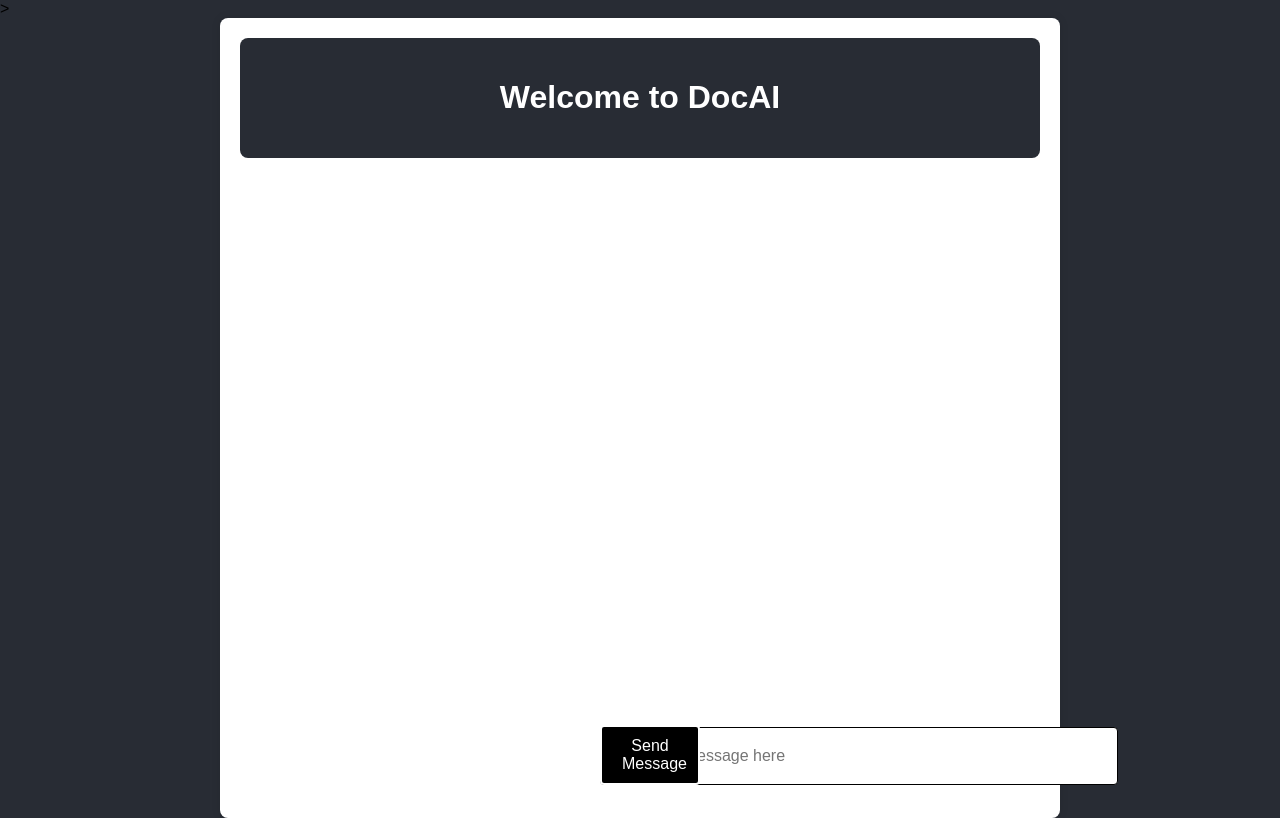
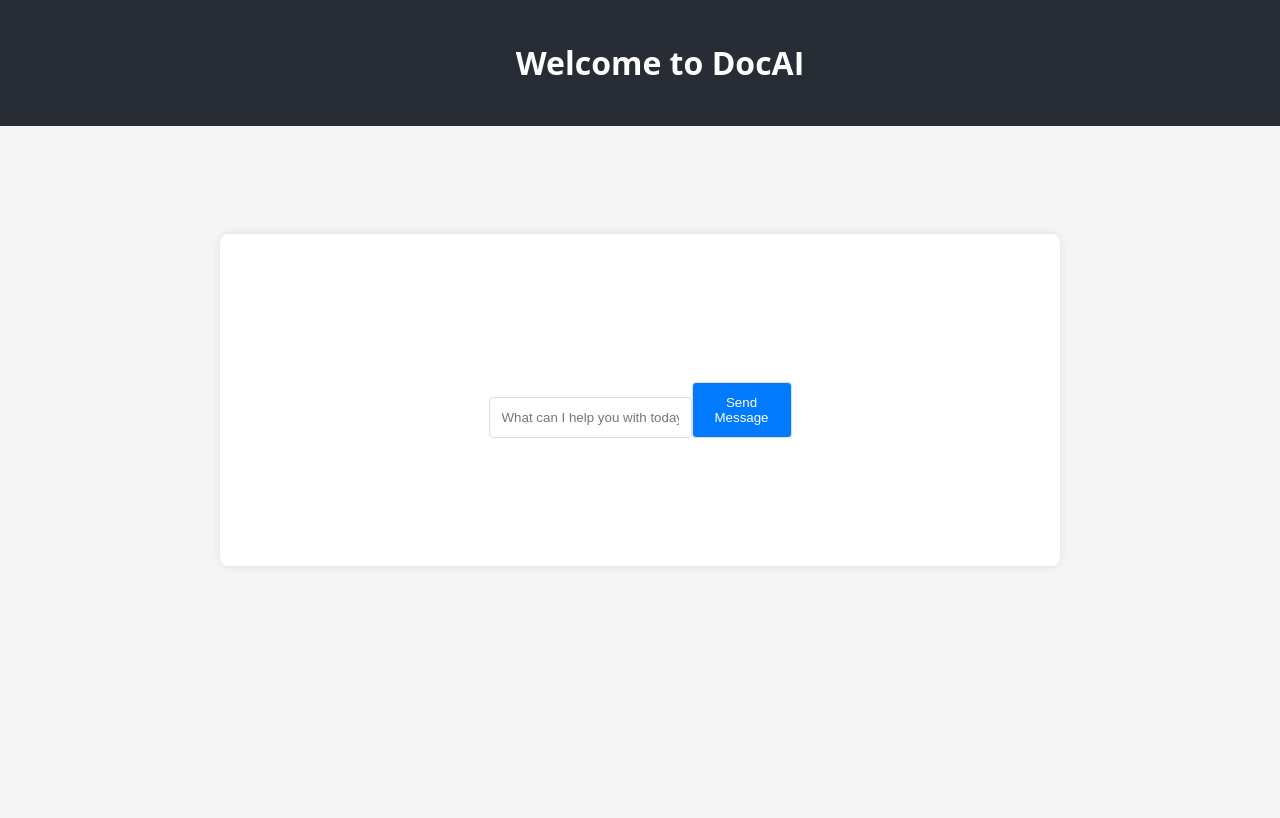
Before and after one commit to GraysonHackett/DocAI, a React (Create React App) app: page / in a window 1280 px wide. Built offline with nearby package versions, Linux system fonts and the light colour scheme.

Commit message:
Sprint 1 Code Review - Merge

```diff
--- a/public/index.html
+++ b/public/index.html
@@ -2,7 +2,7 @@
 <html lang="en">
 <head>
   <meta charset="utf-8" />
-  <link rel="icon" href="%PUBLIC_URL%/DocAI-Logo.jpg" /> <!-- Link to our own logo once we have one -->>
+  <link rel="icon" href="%PUBLIC_URL%/DocAI-Logo.ico" /> <!-- Link to our own logo once we have one -->
   <meta name="viewport" content="width=device-width, initial-scale=1" />
   <title>DocAI</title> <!-- Update title here -->
 </head>
--- a/src/App.css
+++ b/src/App.css
@@ -1,9 +1,10 @@
-/* src/App.css */
-body {
-  font-family: 'Arial', sans-serif;
+/* Consolidated App.css */
+body, html {
+  font-family: 'Open Sans', sans-serif;
   margin: 0;
   padding: 0;
-  background-color: #282c34;
+  background-color: #f5f5f5;
+  color: #333;
 }
 
 #root {
@@ -11,7 +12,7 @@ body {
   flex-direction: column;
   align-items: center;
   justify-content: center;
-  height: 100vh;
+  min-height: 100vh;
 }
 
 .App {
@@ -20,50 +21,98 @@ body {
   padding: 20px;
   border-radius: 8px;
   box-shadow: 0 0 10px rgba(0, 0, 0, 0.1);
-  width: 80%;
+  width: 90%;
   max-width: 800px;
-  margin: 0 auto;
-  height: 100%; /* Make it full-height */
+  margin: auto; /* Center the box horizontally */
 }
 
 .App-header {
   background-color: #282c34;
   padding: 20px;
   color: white;
-  border-radius: 8px 8px 8px 8px;
+  width: 100%; /* Stretch across the top */
+  position: fixed; /* Stick to the top */
+  top: 0;
+  left: 0;
+  z-index: 1000; /* Ensure it's above other content */
 }
 
 main {
   display: flex;
-  align-items: center;
+  align-items: flex-start; /* Align chat at the top */
   justify-content: center;
-  flex: 1; /* Expand to fill remaining height */
+  flex-direction: column; /* Stack children vertically */
+  width: 100%;
+  padding-top: 100px; /* Space for header */
+  padding-bottom: 100px; /* Space for .text-box and .send-button */
+  max-height: calc(100vh - 200px); /* Max height for chat window */
+  overflow-y: auto; /* Make chat scrollable */
 }
 
-input {
-  padding: 12px;
-  margin-right: 8px;
-  border: 1px solid #444654;
-  border-radius: 4px;
-  position: absolute;
-  bottom:5px;
-  left: 470px;
-  width: 400px;
+.openai-container {
+  display: flex;
+  flex-direction: column;
+  align-items: center;
+  justify-content: flex-end; /* Align messages to the bottom */
+  width: 100%;
 }
 
-button {
+/* Chat input and button */
+.text-box, .send-button {
+  box-sizing: border-box;
   padding: 12px;
-  background-color: black;
-  color: white;
-  border: 1px solid #444654;
-  cursor: pointer;
+  margin: 8px 0; /* Space between input and button */
+  border: 1px solid #ddd;
   border-radius: 4px;
-  position: absolute;
-  bottom: 5px;
-  right: 480px;
 }
 
-button:hover {
-  background-color: white;
-  color: black;
+.text-box {
+  width: calc(100% - 100px); /* Adjusted width for .text-box */
 }
+
+.send-button {
+  width: 100px; /* Width of the button */
+  background-color: #007bff; /* Bootstrap primary color for familiarity */
+  color: white;
+}
+
+
+.send-button:hover {
+  background-color: #0056b3; /* Darken on hover */
+}
+
+.messages-container {
+  display: flex;
+  flex-direction: column; /* Stack messages vertically */
+  align-items: flex-start; /* Align messages to the left */
+  justify-content: flex-end; /* Align messages to the bottom */
+  max-height: calc(100vh - 200px); /* Maximum height for messages container */
+  overflow-y: auto; /* Enable vertical scrolling if messages overflow */
+  padding: 10px; /* Add padding to the container */
+}
+
+/* Chat message styles */
+.message {
+  margin: 10px 0;
+  padding: 10px 20px;
+  border-radius: 20px;
+  word-wrap: break-word; /* Ensure long words don't break layout */
+}
+
+/* Styling for messages sent by the user */
+.message.user {
+  background-color: #007AFF; /* Color for user messages */
+  color: white; /* Text color for user messages */
+  align-self: flex-end; /* Align user messages to the right */
+  border-radius: 20px;
+  margin-left: 20px; /* Add margin to create space between messages */
+}
+
+/* Styling for messages sent by the AI */
+.message.ai {
+  background-color: #e9ecef; /* Color for AI messages */
+  color: #333; /* Text color for AI messages */
+  align-self: flex-start; /* Align AI messages to the left */
+  border-radius: 20px;
+  margin-right: 20px; /* Add margin to create space between messages */
+}
--- a/src/Chatbot.js
+++ b/src/Chatbot.js
@@ -1,46 +1,25 @@
 import React, { useState } from 'react';
 import axios from 'axios';
-import './ChatbotStyles.css';
+import './App.css';
 
-const readDocumentation = async () => {
-  try {
-    const response = await fetch('/documentation_set/test.md');
-    const fileContents = await response.text();
-    return fileContents.trim(); // Trim whitespace from both ends
-  } catch (error) {
-    console.error('Error reading documentation:', error);
-    return '';
-  }
-};
-
-function OpenAiAPI() {
-  const [response, setResponse] = useState(null);
+function OpenAIExample() {
+  const [messages, setMessages] = useState([]);
   const [textInput, setTextInput] = useState('');
-  const [documentation, setDocumentation] = useState('');
-
-  const instructions =
-    'Please use the markdown files I am about to send to you, to answer questions about the provided project documentation. Only get answers from the documentation and when not possible, give the best answer utilizing outside sources. Make sure to make the answers as consice as possible, and even copy and paste answers from the documentation when necessary';
 
   const fetchAIResponse = async () => {
     try {
-      if (!documentation) {
-        const docs = await readDocumentation();
-        setDocumentation(docs); //TODO: Application appears to be sending first request without documentation, then every following request with?
-      }
-
+      const userMessage = textInput;
       const apiKey = process.env.REACT_APP_API_KEY;
-      const prompt = `${instructions} \n\n ${documentation} \n\n Question = ${textInput}`;
+      const prompt = textInput;
       const url = 'https://api.openai.com/v1/chat/completions';
-      setTextInput('');
-
-      //console.log(prompt);
+      setTextInput(''); // clears the text box, possibly put after response from API?
 
       const response = await axios.post(
         url,
         {
           model: 'gpt-3.5-turbo',
           messages: [{ role: 'user', content: prompt }],
-          max_tokens: 100, // will limit length of response as well as request (~ 4-5 tokens per word)
+          max_tokens: 50,
         },
         {
           headers: {
@@ -50,13 +29,20 @@ function OpenAiAPI() {
         }
       );
 
+      // Ensure choices array exists and has at least one element
       if (response.data.choices && response.data.choices.length > 0) {
         const chosenText = response.data.choices[0].message.content;
-        setResponse(chosenText);
+        setMessages(oldMessages => [
+          ...oldMessages,
+          { text: userMessage, sender: 'user' },
+          { text: chosenText, sender: 'ai' }
+        ]);
       } else {
         console.error('Error: No choices found in the response');
-        setResponse('');
+        //setResponse('');
       }
+
+      // Clear the text input after sending the message
     } catch (error) {
       console.error('Error fetching OpenAI API:', error);
     }
@@ -70,22 +56,28 @@ function OpenAiAPI() {
 
   return (
     <div className="openai-container">
-      <div>
+      <div className="messages-container">
+        {messages.map((msg, index) => (
+            <div key={index} className={`message ${msg.sender}`}>
+              {msg.text}
+            </div>
+          ))}
+      </div>
+      <div className="input-container">
         <input
           className="text-box"
           type="text"
           value={textInput}
           onChange={(e) => setTextInput(e.target.value)}
           onKeyPress={handleKeyPress}
-          placeholder="Type your message here"
+          placeholder="What can I help you with today?"
         />
+        <button onClick={fetchAIResponse} className="send-button">
+          Send Message
+        </button>
       </div>
-      <button onClick={fetchAIResponse} className="send-button">
-        Send Message
-      </button>
-      {response && <p className="response">{response}</p>}
     </div>
   );
 }
 
-export default OpenAiAPI;
+export default OpenAIExample;
```
Also changed, not shown: src/App.js (line endings or trailing spaces).
